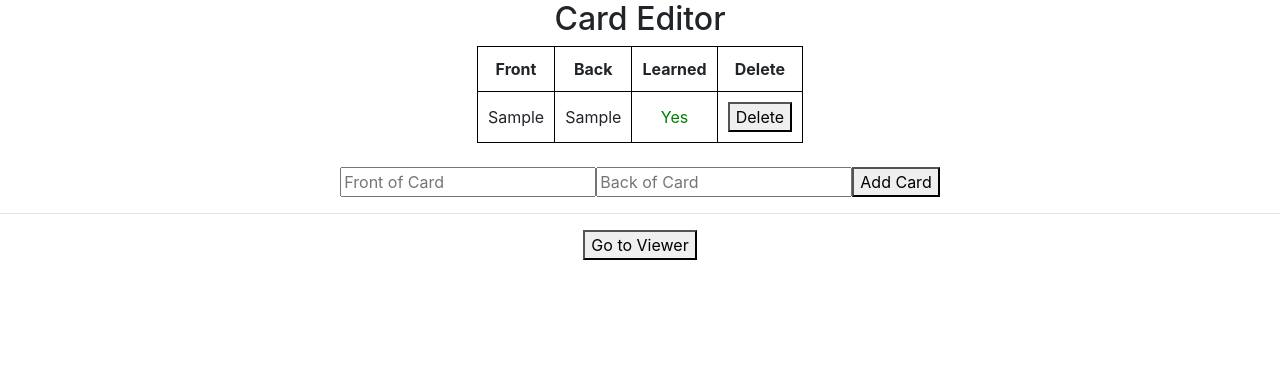
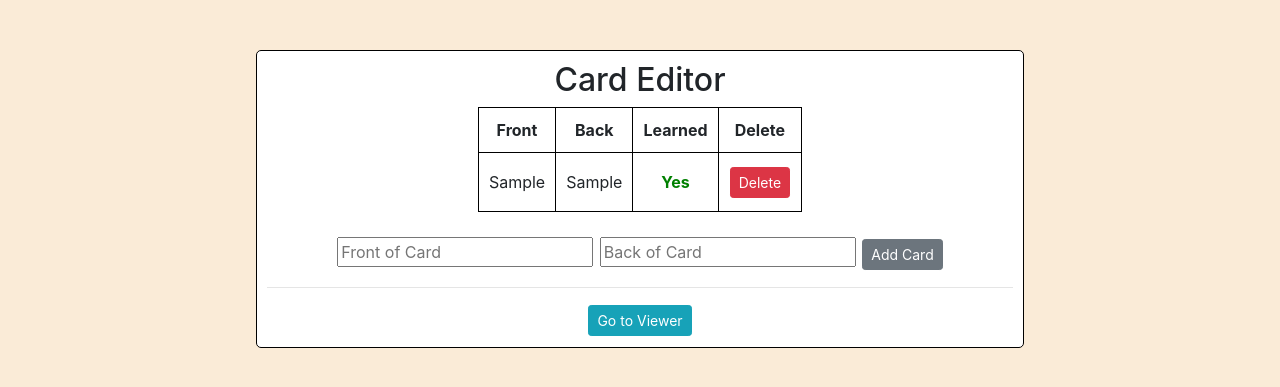
Before and after one commit to Looterro/CS50-Flashcards, a Django app: page / in a window 1280 px wide. Shown: the top 387 px of the page. Run offline with Django 4.2, Linux system fonts and the light colour scheme; tables that the repository leaves empty hold one stand-in row (values such as "Sample post"); some libraries are stand-ins or nearby versions.

Commit message:
changes in css

```diff
--- a/flashcards/static/flashcards/index.jsx
+++ b/flashcards/static/flashcards/index.jsx
@@ -16,8 +16,8 @@ class CardEditor extends React.Component {
                 <tr key={i}>
                     <td>{card.front}</td>
                     <td>{card.back}</td>
-                    <td data-index={i} data-id={card.id} onClick={this.changeLearned} className={card.learned ? "learned" : ""}> {card.learned ? "Yes" : "No"}</td>
-                    <td><button data-index={i} data-id={card.id} onClick={this.deleteCard}>Delete</button></td>
+                    <td><button data-index={i} data-id={card.id} onClick={this.changeLearned} className={card.learned ? "btn learned" : "btn not_learned"}>{card.learned ? "Yes" : "No"}</button></td>
+                    <td><button class="btn btn-sm btn-danger"data-index={i} data-id={card.id} onClick={this.deleteCard}>Delete</button></td>
                 </tr>
             )
         })
@@ -39,11 +39,13 @@ class CardEditor extends React.Component {
                     </tbody>
                 </table>
                 <br />
-                <input onChange={this.handleChange} name="front" placeholder="Front of Card" value={this.state.front} />
-                <input onChange={this.handleChange} name="back" placeholder="Back of Card" value={this.state.back} />
-                <button onClick={this.addCard}>Add Card</button>
+                <input className="input" onChange={this.handleChange} name="front" placeholder="Front of Card" value={this.state.front} />
+                <span> </span>
+                <input className="input" onChange={this.handleChange} name="back" placeholder="Back of Card" value={this.state.back} />
+                <span> </span>
+                <button className="btn btn-sm btn-secondary" onClick={this.addCard}>Add Card</button>
                 <hr />
-                <button onClick={this.props.switchMode}>Go to Viewer</button>
+                <button className="btn btn-sm btn-info" onClick={this.props.switchMode}>Go to Viewer</button>
             </div>
         )
     }
@@ -112,7 +114,7 @@ class CardViewer extends React.Component {
                     No cards to learn!
                     <br />
                     <hr />
-                    <button onClick={this.props.switchMode}>Go to Editor</button>
+                    <button className="btn btn-sm btn-info" onClick={this.props.switchMode}>Go to Editor</button>
                 </div>
             )
         }
@@ -125,11 +127,11 @@ class CardViewer extends React.Component {
                 <div className={this.state.front ? "card card-front" : "card card-back"} onClick={this.changeSide}>
                     <strong>{this.state.front ? card.front : card.back}</strong>
                 </div>
-                <button onClick={this.changeCard}>Next Card</button>
-                <button onClick={this.shuffleCards}>Shuffle Cards</button>
-                <button onClick={this.changeLearned}>Mark as learned</button>
+                <button className="btn btn-sm btn-success" onClick={this.changeCard}>Next Card</button><span> </span>
+                <button className="btn btn-sm btn-success" onClick={this.shuffleCards}>Shuffle Cards</button><span> </span>
+                <button className="btn btn-sm btn-success" onClick={this.changeLearned}>Mark as learned</button>
                 <hr />
-                <button onClick={this.props.switchMode}>Go to Editor</button>
+                <button className="btn btn-sm btn-info" onClick={this.props.switchMode}>Go to Editor</button>
             </div>
         )
     }
--- a/flashcards/static/flashcards/styles.css
+++ b/flashcards/static/flashcards/styles.css
@@ -1,5 +1,15 @@
+
+body {
+    background-color: antiquewhite;
+}
+
 #app {
     text-align: center;
+    border: 1px solid black;
+    border-radius: 5px;
+    margin: 50px 20% 0 20%;
+    padding: 10px;
+    background-color: white;
 }
 table, td, th {
     border: 1px solid black;
@@ -16,7 +26,7 @@ td, th {
 }
 
 .card {
-    margin: 5px 25% 5px 25%;
+    margin: 15px 20% 15px 20%;
     padding: 10% 0 10% 0;
     border: solid black 1px;
     background-color: rgb(217, 216, 216);
@@ -30,4 +40,14 @@ td, th {
 }
 .learned {
     color: green;
+    font-weight: bold;
+    border: none;
 }
+.not_learned {
+    font-weight: bold;
+    border: none;
+}
+
+.btn, .input {
+    margin: 1px;
+}
```
Also changed, not shown: db.sqlite3.
